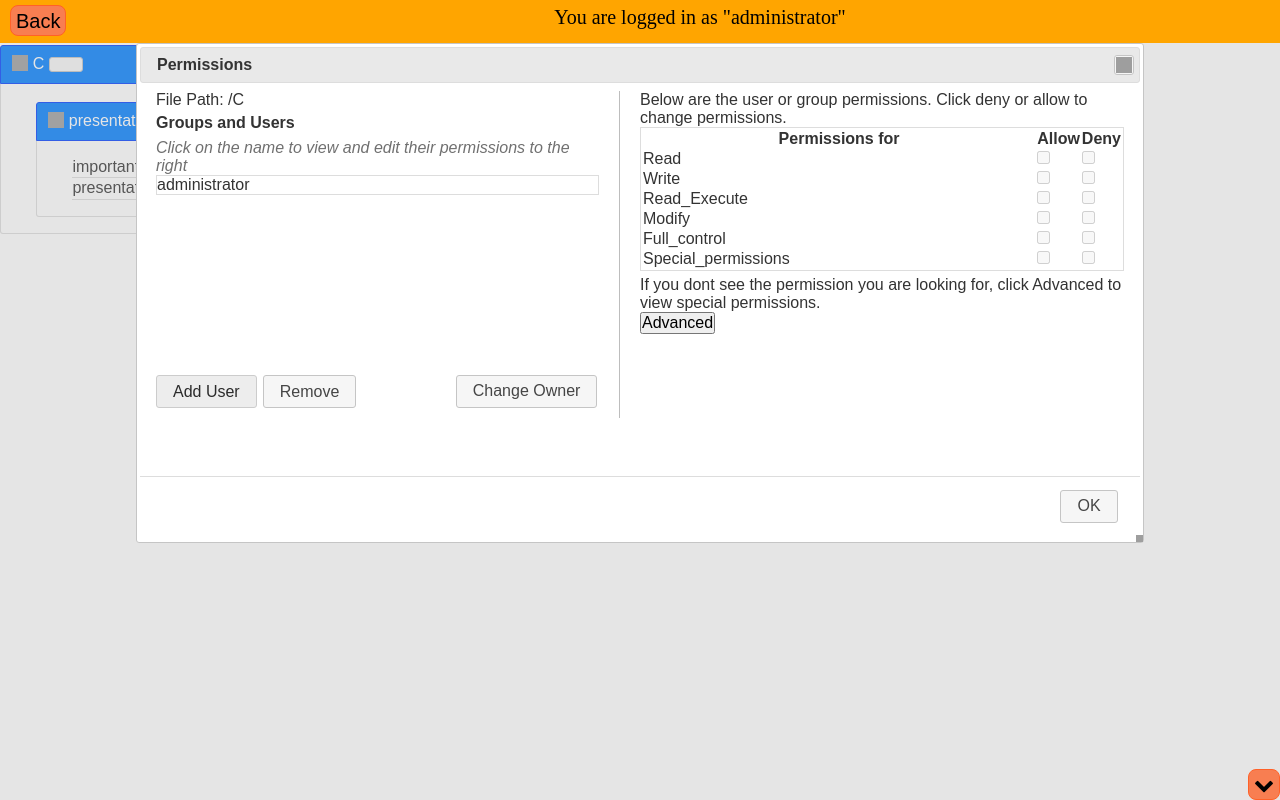
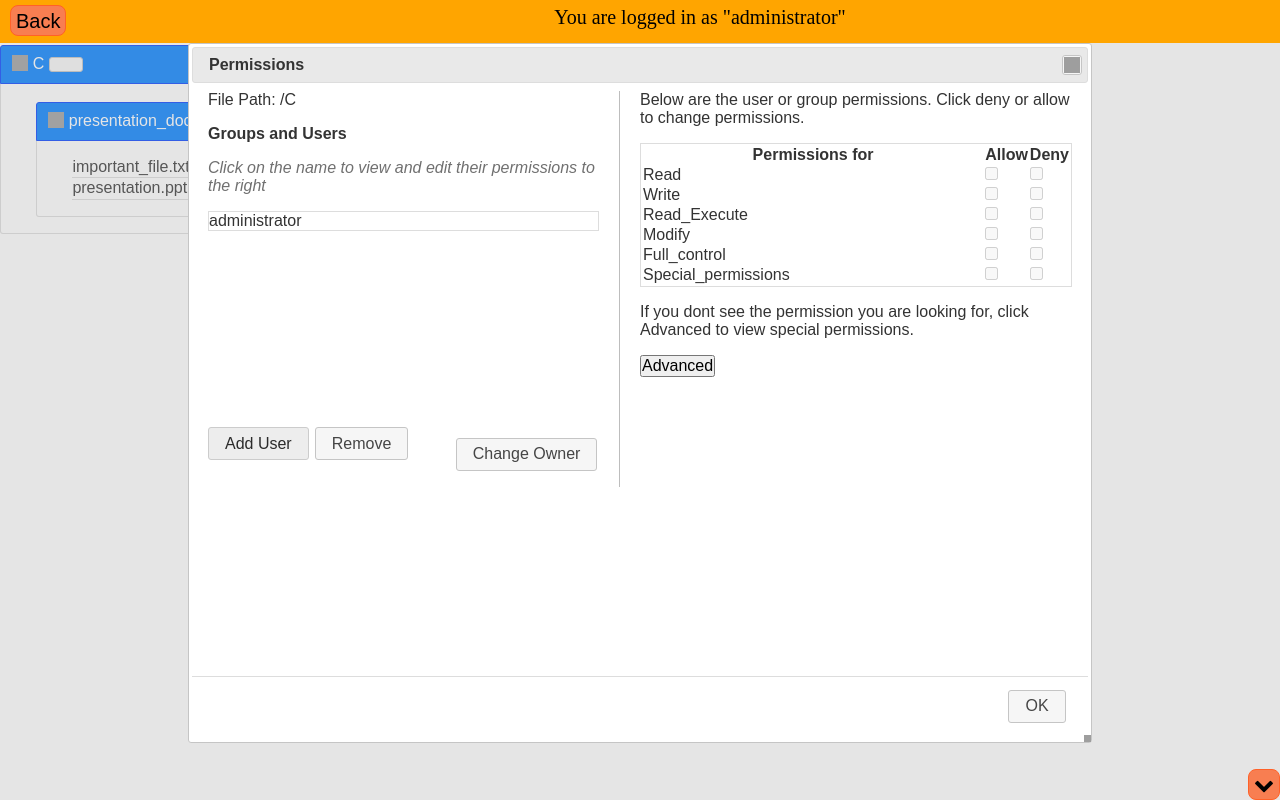
Before and after one commit to CSE256-Spring24/problem-solving-project-teamteamteamsequel, a website: page wrapper_add_new_user.html in a window 1280 px wide. Both pictures are taken after a click on the button 65 px from the left and 64 px from the top of the page. Drawn offline with nearby package versions, Linux system fonts and the light colour scheme; grey boxes are pictures that could not be loaded; a web font is replaced by a local one.

Commit message:
css changes

```diff
--- a/fileperms_style.css
+++ b/fileperms_style.css
@@ -80,8 +80,6 @@
 .show {display: block;}
 
 
-
-
 /* added by MORGAN */
 #permissions_user_description{
     color: #707070;
@@ -96,3 +94,8 @@
 #perm_change_owner_button{
    margin-top: -38px;
 }
+
+/* added by H Fu */
+#col1 > *, #col2 > * {
+    margin-bottom: 1em;
+}
--- a/view_baseline.js
+++ b/view_baseline.js
@@ -9,8 +9,8 @@ show_starter_dialogs = false // set this to "false" to disable the survey and 3-
 // Make permissions dialog:
 perm_dialog = define_new_dialog('permdialog', title='Permissions', options = {
     // The following are standard jquery-ui options. See https://jqueryui.com/dialog/
-    height: 500,
-    width: 1000,
+    height: 700,
+    width: "70%",
     buttons: {
         OK:{
             text: "OK",
```
